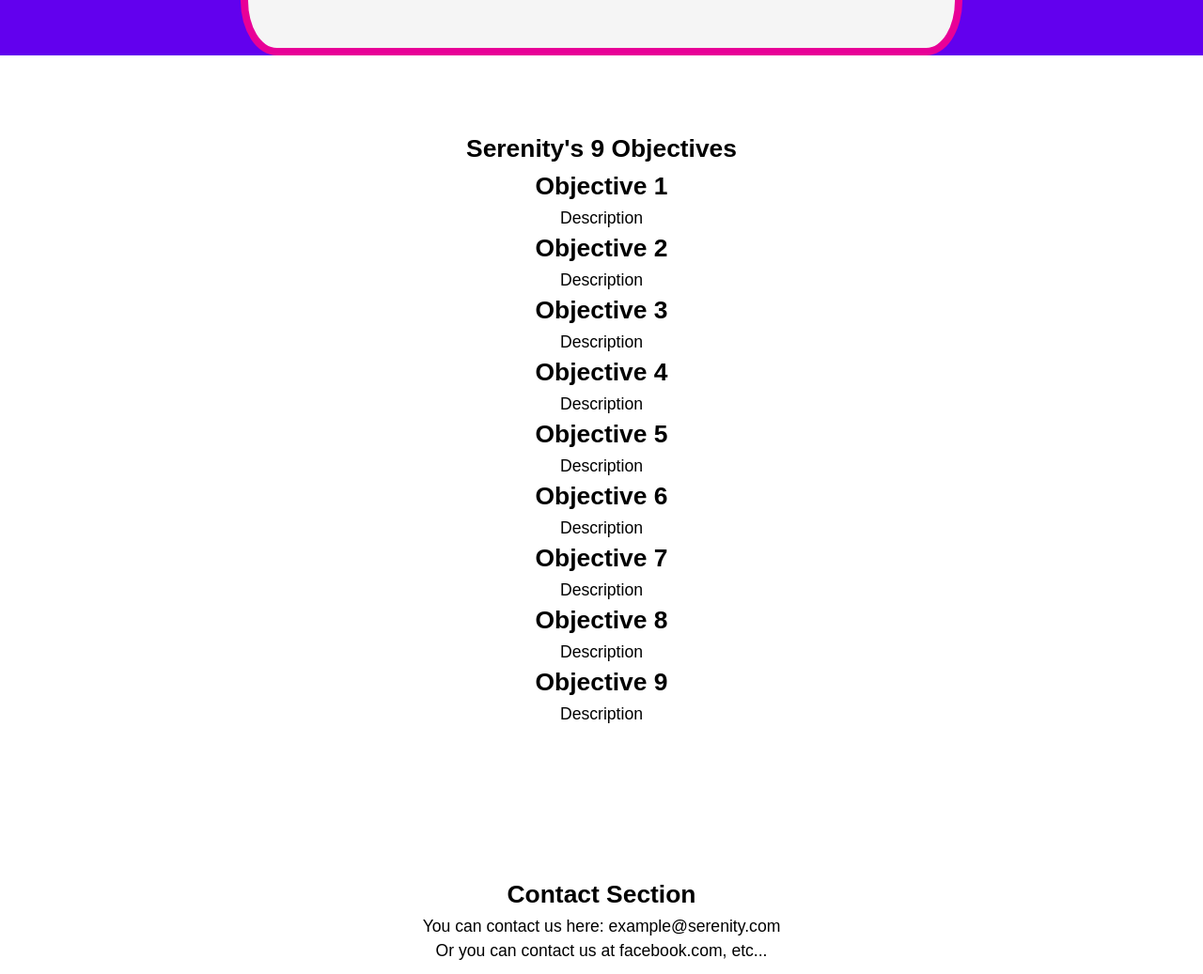
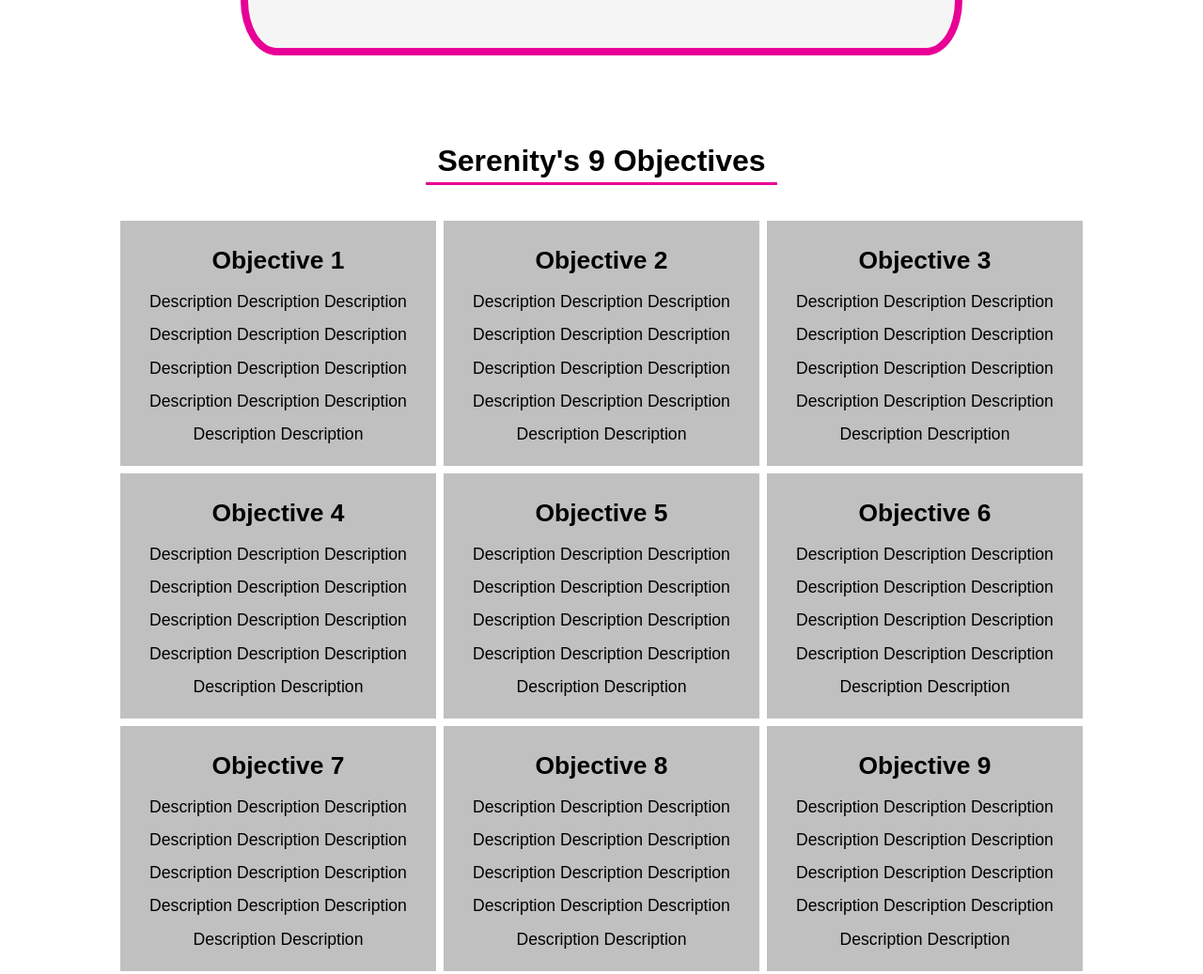
Before and after one commit to nstranquist/serenity-design, a plain HTML site: page index.html in a window 1280 px wide. Shown: the part 1663-2700 px from the top of the page at 94% size. Drawn offline with Linux system fonts and the light colour scheme.

Commit message:
objectives draft complete for now

```diff
--- a/base.css
+++ b/base.css
@@ -1,8 +1,9 @@
 /* imports (for dev, not prod) */
-@import 'css/layout.css';
+@import 'css/page-layout.css';
 @import 'css/nav.css';
 @import 'css/masthead.css';
 @import 'css/rankings.css';
+@import 'css/objectives.css';
 @import 'css/contact.css';
 @import 'css/footer.css';
 
--- a/css/objectives.css
+++ b/css/objectives.css
@@ -0,0 +1,59 @@
+.page-objectives {
+    line-height: 2;
+}
+
+/* header styles */
+.page-objectives h1 {
+    margin-top: 10%;
+    margin-bottom: 2rem;
+    font-size: 2rem;
+}
+.pink-underline {
+    border-bottom: 3px solid var(--pink);
+    padding-left: .75rem;
+    padding-right: .75rem;
+    padding-top: .75rem;
+    padding-bottom: .75rem;
+    padding-bottom: .3rem;
+}
+/* Objectives List styles */
+/*.objectives-list {
+    display: grid;
+    grid-template-columns: repeat(auto-fit, minmax(300px, 1fr));
+    grid-template-rows: 1fr;
+    grid-gap: .5rem;
+    margin-left: 20%;
+    margin-right: 20%;
+}*/
+.objectives-list {
+    display: grid;
+    grid-template-columns: repeat(auto-fit, minmax(31%, 1fr));
+    grid-template-rows: 1fr;
+    grid-gap: .5rem;
+    margin-left: 20%;
+    margin-right: 20%;
+}
+.objective-container {
+    width: 100%;
+    height: 100%;
+    background-color: silver;
+    padding: 1rem;
+    overflow: hidden;
+}
+.objective-container:hover {
+    cursor: pointer;
+}
+
+@media only screen and (max-width: 1530px) {
+    .objectives-list {
+        margin-left: 10%;
+        margin-right: 10%;
+    }
+}
+@media only screen and (max-width: 928px) {
+    .objectives-list {
+        margin-left: 5%;
+        margin-right: 5%;
+        grid-template-columns: repeat(auto-fit, minmax(300px, 1fr));
+    }
+}
--- a/css/rankings.css
+++ b/css/rankings.css
@@ -3,6 +3,8 @@
     margin-top: -20vh;
     margin-left: 20%;
     margin-right: 20%;
+    margin-bottom: -10%;
+    padding-bottom: 5rem;
     /*border-top-left-radius: 5%;
     border-top-right-radius: 5%;*/
     border-radius: 5%;
@@ -12,8 +14,8 @@
     /* box shadow? */
 }
 /* heading styles */
-.page-main-rankings h1 {
-    position: relative;  /* to move up with border */;
+h1.float-heading-circle {
+    position: relative;
     margin-top: -8rem;
     margin-left: 33%;
     margin-right: 33%;
--- a/index.html
+++ b/index.html
@@ -34,7 +34,7 @@
             <main class="page-main-rankings content-section" id="rankings">
                 <!-- Going to fill this section with dummy data as well -->
                 <!-- Need to add images later -->
-                <h1>College Scores</h1>
+                <h1 class="float-heading-circle">College Scores</h1>
                 <!-- Considering use of CSS Grid for rankings -->
                 <div class="rankings-list">
                     <!-- Considering CSS Grid for item -->
@@ -93,44 +93,44 @@
                 </div>
             </main>
             <section class="page-objectives content-section" id="objectives">
-                <h1>Serenity's 9 Objectives</h1>
+                <h1><span class="pink-underline">Serenity's 9 Objectives</span></h1>
                 <!-- Going to be static, dummy data for now -->
                 <div class="objectives-list">
                     <div class="objective-container">
                         <h2>Objective 1</h2>
-                        <p>Description</p>
+                        <p>Description Description Description Description Description Description Description Description Description Description Description Description Description Description</p>
                     </div>
                     <div class="objective-container">
                         <h2>Objective 2</h2>
-                        <p>Description</p>
+                        <p>Description Description Description Description Description Description Description Description Description Description Description Description Description Description</p>
                     </div>
                     <div class="objective-container">
                         <h2>Objective 3</h2>
-                        <p>Description</p>
+                        <p>Description Description Description Description Description Description Description Description Description Description Description Description Description Description</p>
                     </div>
                     <div class="objective-container">
                         <h2>Objective 4</h2>
-                        <p>Description</p>
+                        <p>Description Description Description Description Description Description Description Description Description Description Description Description Description Description</p>
                     </div>
                     <div class="objective-container">
                         <h2>Objective 5</h2>
-                        <p>Description</p>
+                        <p>Description Description Description Description Description Description Description Description Description Description Description Description Description Description</p>
                     </div>
                     <div class="objective-container">
                         <h2>Objective 6</h2>
-                        <p>Description</p>
+                        <p>Description Description Description Description Description Description Description Description Description Description Description Description Description Description</p>
                     </div>
                     <div class="objective-container">
                         <h2>Objective 7</h2>
-                        <p>Description</p>
+                        <p>Description Description Description Description Description Description Description Description Description Description Description Description Description Description</p>
                     </div>
                     <div class="objective-container">
                         <h2>Objective 8</h2>
-                        <p>Description</p>
+                        <p>Description Description Description Description Description Description Description Description Description Description Description Description Description Description</p>
                     </div>
                     <div class="objective-container">
                         <h2>Objective 9</h2>
-                        <p>Description</p>
+                        <p>Description Description Description Description Description Description Description Description Description Description Description Description Description Description</p>
                     </div>
                 </div>
             </section>
@@ -144,5 +144,7 @@
                 <p>Serenity Strategy Network, 2019.</p>
             </footer>
         </div>
+
+        <script src="./script.js" type="text/javascript"></script>
     </body>
 </html>
--- a/script.js
+++ b/script.js
@@ -0,0 +1,8 @@
+/* attach click listener to objectives */
+const objectives = document.getElementsByClassName('objective-container');
+
+for (let i=0; i<objectives.length; i++) {
+    objectives[i].addEventListener('click', function (event) {
+        alert("you clicked objective number " + (i+1));
+    });
+}
```
Also changed, not shown: css/page-layout.css (renamed from css/layout.css).
